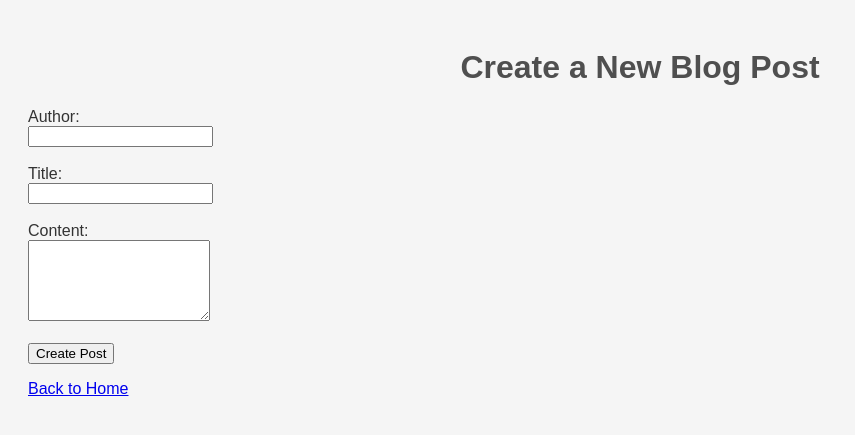
After one commit to shokeijin/masterblog, a Flask app: page /add in a window 1280 px wide. The commit adds this page. Shown: the top 435 px of the page, without its empty margins (0-855 px from the left). Run offline with Flask 3, Linux system fonts and the light colour scheme.

Commit message:
Add Button Möglichkeit zu Posten durch Formular Abfrage

```diff
--- a/app.py
+++ b/app.py
@@ -1,18 +1,64 @@
-from flask import Flask, render_template
+from flask import Flask, render_template, request, redirect, url_for
 import json
 
 app = Flask(__name__)
 
 
+def get_posts():
+    """Eine Hilfsfunktion, um Posts aus der JSON-Datei zu laden."""
+    with open('blog_posts.json', 'r') as f:
+        return json.load(f)
+
+def save_posts(posts):
+    """Eine Hilfsfunktion, um Posts in die JSON-Datei zu speichern."""
+    with open('blog_posts.json', 'w') as f:
+        json.dump(posts, f, indent=4)
+
+
 @app.route('/')
 def index():
-    # Öffne die JSON-Datei im Lesemodus ('r')
-    with open('blog_posts.json', 'r') as f:
-        # Lade den Inhalt der Datei in die Variable 'blog_posts'
-        blog_posts = json.load(f)
+    blog_posts = get_posts()
+    return render_template('index.html', posts=blog_posts)
 
-    # Gib die Variable 'blog_posts' unter dem Namen 'posts' an das Template weiter
-    return render_template('index.html', posts=blog_posts)
+
+# Neue Route zum Hinzufügen von Beiträgen
+@app.route('/add', methods=['GET', 'POST'])
+def add():
+    # Wenn das Formular abgeschickt wurde (POST-Request)
+    if request.method == 'POST':
+        # 1. Daten aus dem Formular holen
+        author = request.form.get('author')
+        title = request.form.get('title')
+        content = request.form.get('content')
+
+        # 2. Bestehende Beiträge laden
+        posts = get_posts()
+
+        # 3. Eine neue, eindeutige ID generieren
+        # Wir nehmen die ID des letzten Posts und addieren 1.
+        # Wenn es keine Posts gibt, starten wir mit 1.
+        if posts:
+            new_id = posts[-1]['id'] + 1
+        else:
+            new_id = 1
+
+        # 4. Neuen Beitrag als Dictionary erstellen
+        new_post = {
+            "id": new_id,
+            "author": author,
+            "title": title,
+            "content": content
+        }
+
+        # 5. Neuen Beitrag zur Liste hinzufügen und speichern
+        posts.append(new_post)
+        save_posts(posts)
+
+        # 6. Zurück zur Startseite umleiten
+        return redirect(url_for('index'))
+
+    # Wenn die Seite normal aufgerufen wird (GET-Request), zeige das Formular
+    return render_template('add.html')
 
 
 if __name__ == '__main__':
--- a/blog_posts.json
+++ b/blog_posts.json
@@ -10,5 +10,11 @@
         "author": "Jane Doe",
         "title": "Second Post",
         "content": "This is another post."
+    },
+    {
+        "id": 3,
+        "author": "Bob",
+        "title": "Burger",
+        "content": "Bun\r\nPatty\r\nBun"
     }
 ]
--- /dev/null
+++ b/templates/add.html
@@ -0,0 +1,30 @@
+<!DOCTYPE html>
+<html lang="en">
+<head>
+    <meta charset="UTF-8">
+    <meta name="viewport" content="width=device-width, initial-scale=1.0">
+    <title>Add a New Post</title>
+    <!-- Wir verwenden das gleiche Stylesheet wie auf der Startseite -->
+    <link rel="stylesheet" href="{{ url_for('static', filename='style.css') }}">
+</head>
+<body>
+    <h1>Create a New Blog Post</h1>
+
+    <!-- Das Formular sendet die Daten per POST an die Route /add -->
+    <form method="POST" action="{{ url_for('add') }}">
+        <label for="author">Author:</label><br>
+        <input type="text" id="author" name="author" required><br><br>
+
+        <label for="title">Title:</label><br>
+        <input type="text" id="title" name="title" required><br><br>
+
+        <label for="content">Content:</label><br>
+        <textarea id="content" name="content" rows="5" required></textarea><br><br>
+
+        <button type="submit">Create Post</button>
+    </form>
+
+    <p><a href="{{ url_for('index') }}">Back to Home</a></p>
+
+</body>
+</html>
```
Also changed, not shown: templates/index.html (+3 -6 lines).
